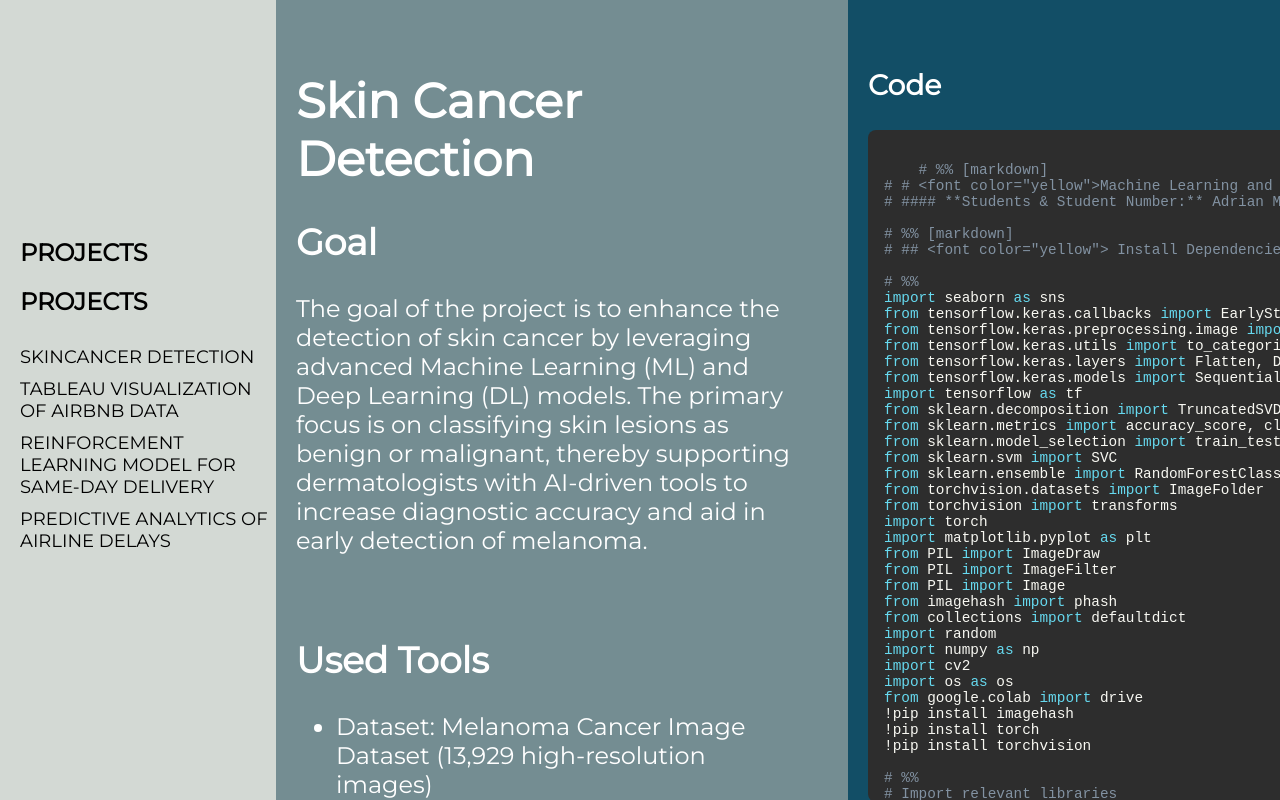
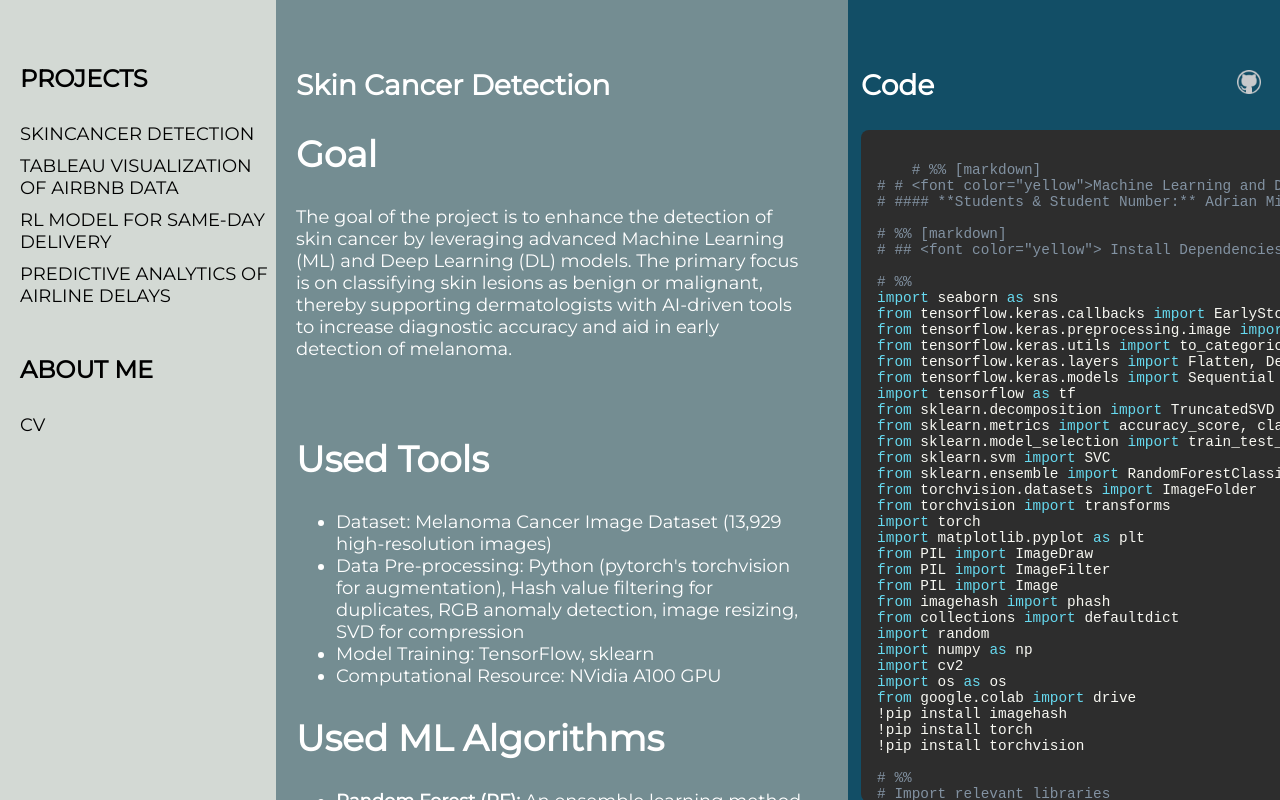
Before and after one commit to AdrianDaeschlein/portfolio, a SvelteKit app in the folder portfolio/: page / in a window 1280 px wide. Built offline with nearby package versions, Linux system fonts and the light colour scheme.

Commit message:
ADD github logo

```diff
--- a/portfolio/src/app.css
+++ b/portfolio/src/app.css
@@ -9,3 +9,7 @@ body {
     font-family: 'Montserrat-Regular', sans-serif;
     margin: 0;
 }
+
+p, li {
+    font-size: 18px;
+}
--- a/portfolio/src/components/PredictiveAnalytics.svelte
+++ b/portfolio/src/components/PredictiveAnalytics.svelte
@@ -3,9 +3,9 @@
 </script>
 
 <div class="container">
-  <h1>Skin Cancer Detection</h1>
+  <h3>Skin Cancer Detection</h3>
 
-  <h2>Goal</h2>
+  <h3>Goal</h3>
   <p>
     The paper aims to predict American Airlines' flight arrival delays using two
     primary time series forecasting models: ARIMA (AutoRegressive Integrated
@@ -15,7 +15,7 @@
     satisfaction, and reducing economic losses.
   </p>
   <br />
-  <h2>Used Tools</h2>
+  <h3>Used Tools</h3>
   <ul>
     <li>
       R Programming Language: Used for the entire data analysis and forecasting
--- a/portfolio/src/components/SkincancerDetection.svelte
+++ b/portfolio/src/components/SkincancerDetection.svelte
@@ -3,7 +3,7 @@
 </script>
 
 <div class="container">
-  <h1>Skin Cancer Detection</h1>
+  <h3>Skin Cancer Detection</h3>
 
   <h2>Goal</h2>
   <p>
--- a/portfolio/src/components/SkincancerDetectionCode.svelte
+++ b/portfolio/src/components/SkincancerDetectionCode.svelte
@@ -1189,13 +1189,23 @@ plt.show()
 </script>
 
 <div class="code-container">
-  <h3>Code</h3>
+  <div class="header">
+    <h3>Code</h3>
+    <a
+      href="https://github.com"
+      target="_blank"
+      rel="noopener noreferrer"
+      title="Open in GitHub"
+    >
+      <img src="/github-clipart.png" alt="GitHub" class="github-icon" />
+    </a>
+  </div>
   <div class="code-editor">
     <pre>{@html highlightedCode}</pre>
   </div>
 </div>
 
-<style>
+<!-- <style>
   .code-container {
     display: flex;
     flex-direction: column;
@@ -1223,4 +1233,49 @@ plt.show()
   pre {
     margin: 0;
   }
+</!-->
+-->
+
+<style>
+  .code-container {
+    display: flex;
+    flex-direction: column;
+    align-items: flex-start;
+    width: 100%;
+    height: 100%;
+    margin: 40px;
+    margin-left: 80px;
+  }
+
+  .header {
+    display: flex;
+    align-items: center;
+    justify-content: space-between;
+    width: 100%;
+    max-width: 400px;
+  }
+
+  .github-icon {
+    width: 24px;
+    height: 24px;
+    margin-left: 10px;
+  }
+
+  .code-editor {
+    background-color: #2d2d2d;
+    color: #f8f8f2;
+    padding: 16px;
+    border-radius: 8px;
+    font-family: 'Fira Code', monospace;
+    font-size: 0.9rem;
+    overflow: auto;
+    height: 80%;
+    max-height: 800px;
+    width: 100%;
+    max-width: 400px;
+  }
+
+  pre {
+    margin: 0;
+  }
 </style>
--- a/portfolio/src/routes/+page.svelte
+++ b/portfolio/src/routes/+page.svelte
@@ -52,11 +52,11 @@
 
 <div class="container">
   <!-- Left column -->
-  <div class="left">
-    <h1>
-      <b>PROJECTS</b>
-    </h1>
-    <h1>PROJECTS</h1>
+  <div
+    class="left"
+    style="display: flex; flex-direction: column; justify-content: flex-start;"
+  >
+    <h1 style="margin-block-start: 1em;">PROJECTS</h1>
     <div>
       <div
         class="subheadings"
@@ -83,7 +83,7 @@
         on:click={() => changeContent(3)}
         on:keydown={(e) => e.key === 'Enter' && changeContent(3)}
       >
-        REINFORCEMENT LEARNING MODEL FOR SAME-DAY DELIVERY
+        RL MODEL FOR SAME-DAY DELIVERY
       </div>
       <div
         class="subheadings"
@@ -94,6 +94,12 @@
       >
         PREDICTIVE ANALYTICS OF AIRLINE DELAYS
       </div>
+    </div>
+    <br />
+    <br />
+    <h1>ABOUT ME</h1>
+    <div>
+      <div class="subheadings">CV</div>
     </div>
   </div>
 
@@ -173,6 +179,7 @@
     flex-direction: column;
     justify-content: center;
     padding-left: 20px;
+    padding-top: 40px;
   }
 
   .center,
```
Also changed, not shown: portfolio/static/github-clipart.png (added).
